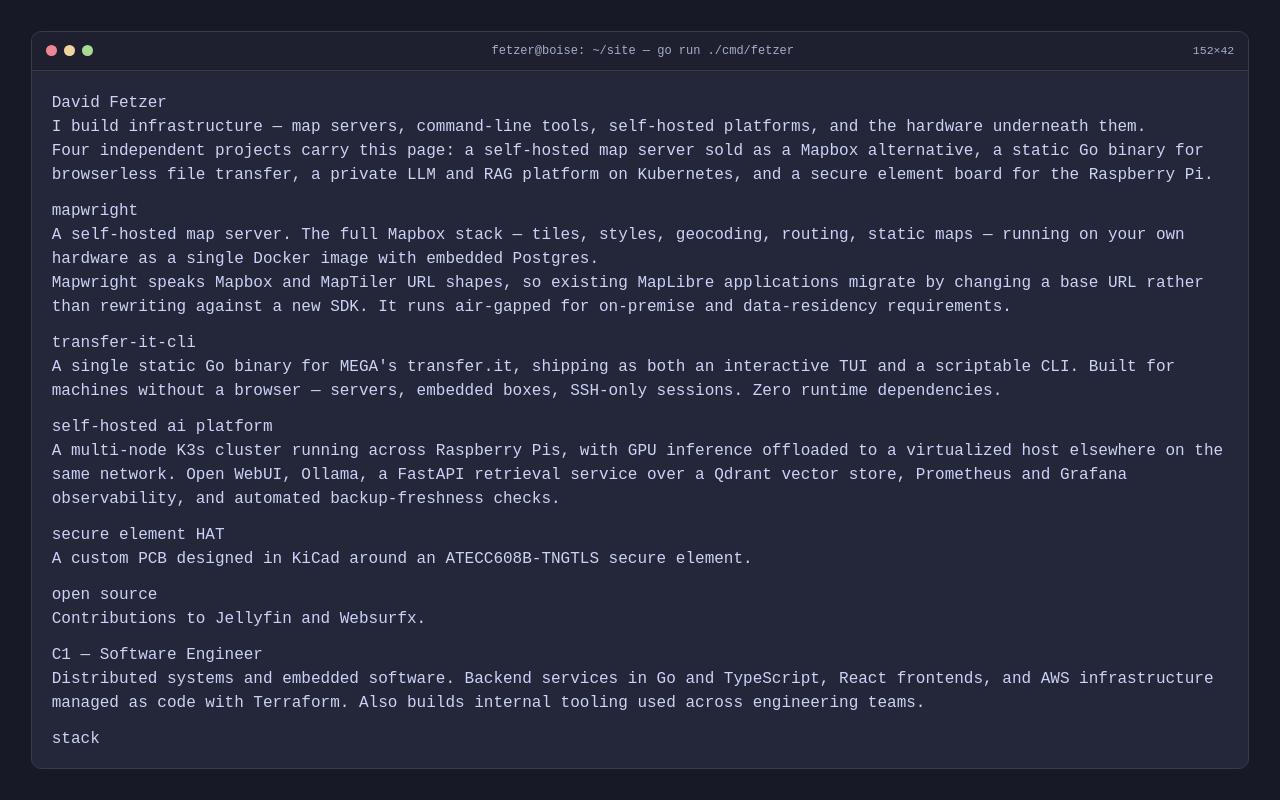
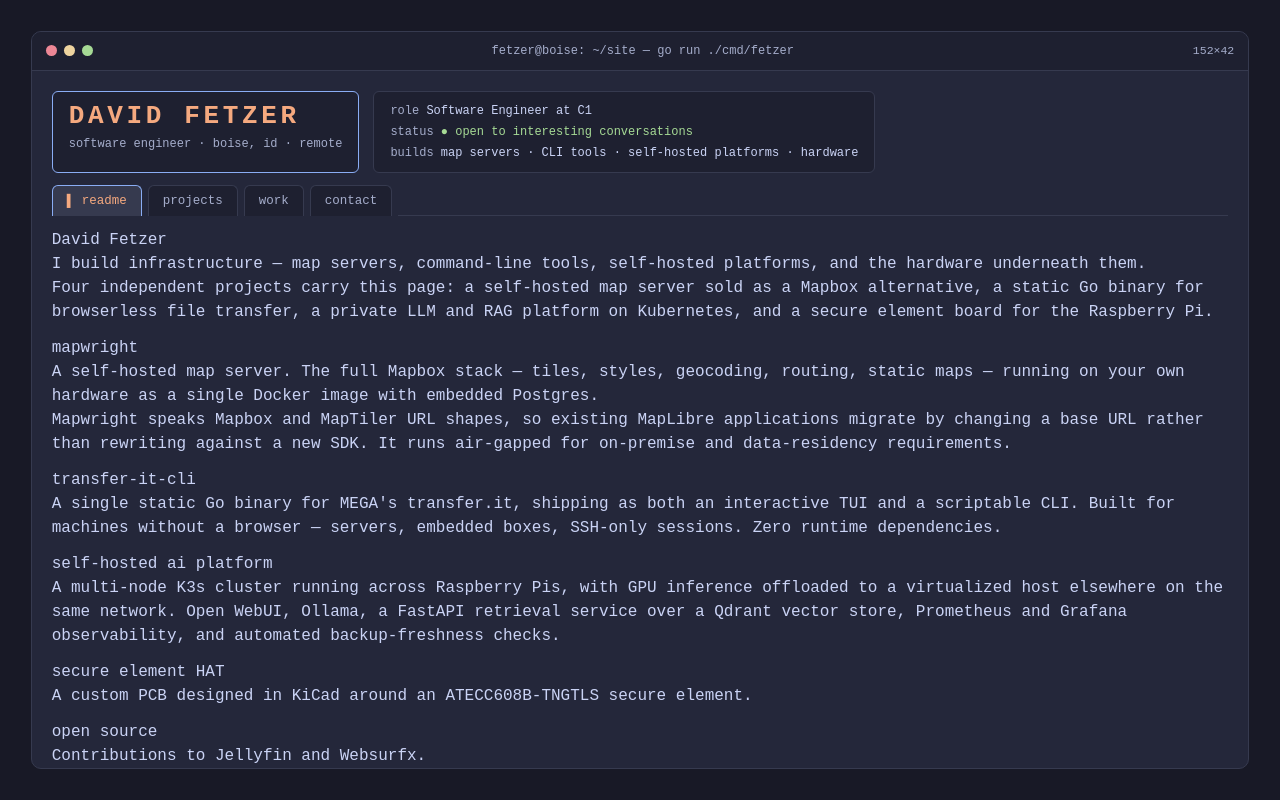
Before and after one commit to phetzy/fetzycloudonline, a React (Vite) app: page / in a window 1280 px wide. Built offline with nearby package versions, Linux system fonts and the light colour scheme; a web font is replaced by a local one.

Commit message:
feat: add the title block, metadata block, and tab bar

```diff
--- a/src/App.tsx
+++ b/src/App.tsx
@@ -1,15 +1,28 @@
+import { useCallback, useState } from 'react'
+import { HeaderRow } from './components/HeaderRow'
+import { TabBar } from './components/TabBar'
 import { TitleBar } from './components/TitleBar'
-import { SECTIONS } from './content'
+import { SECTIONS, type TabId } from './content'
 import { useTerminalDims } from './hooks/useTerminalDims'
+import { firstSectionOfTab } from './selectors'
 
 export function App() {
 	const dims = useTerminalDims()
+	const [tab, setTab] = useState<TabId>('readme')
+	const [selected, setSelected] = useState('readme')
+
+	const selectTab = useCallback((t: TabId) => {
+		setTab(t)
+		setSelected(firstSectionOfTab(t).id)
+	}, [])
 
 	return (
 		<div className="h-screen overflow-hidden bg-crust p-[clamp(8px,2.4vw,32px)] font-mono text-text">
 			<div className="mx-auto flex h-full max-w-[1220px] flex-col overflow-hidden rounded-[10px] border border-surface0 bg-base">
 				<TitleBar dims={dims} />
 				<div className="flex min-h-0 flex-1 flex-col gap-3 p-[clamp(12px,2vw,20px)]">
+					<HeaderRow />
+					<TabBar tab={tab} onSelect={selectTab} />
 					{SECTIONS.map((s) => (
 						<article key={s.id}>
 							<h2>{s.title}</h2>
--- /dev/null
+++ b/src/components/HeaderRow.tsx
@@ -0,0 +1,27 @@
+export function HeaderRow() {
+	return (
+		<div className="flex flex-none flex-wrap items-stretch gap-[14px]">
+			<div className="rounded-[6px] border border-acc2 bg-mantle px-4 py-[10px]">
+				<div className="text-[clamp(18px,2.4vw,26px)] font-bold leading-[1.15] tracking-[0.14em] text-acc">
+					DAVID FETZER
+				</div>
+				<div className="mt-[3px] text-[12px] text-subtext0">
+					software engineer · boise, id · remote
+				</div>
+			</div>
+			<div className="grid content-center gap-[3px] rounded-[6px] border border-surface0 bg-mantle px-4 py-[10px] text-[12px] text-text">
+				<span>
+					<span className="text-subtext0">role </span>Software Engineer at C1
+				</span>
+				<span>
+					<span className="text-subtext0">status </span>
+					<span className="text-green">● open to interesting conversations</span>
+				</span>
+				<span>
+					<span className="text-subtext0">builds </span>map servers · CLI tools · self-hosted
+					platforms · hardware
+				</span>
+			</div>
+		</div>
+	)
+}
--- /dev/null
+++ b/src/components/TabBar.tsx
@@ -0,0 +1,26 @@
+import { TABS, type TabId } from '../content'
+
+export function TabBar({ tab, onSelect }: { tab: TabId; onSelect: (t: TabId) => void }) {
+	return (
+		<div className="flex flex-none flex-wrap gap-[6px]">
+			{TABS.map((t) => {
+				const active = t.id === tab
+				return (
+					<button
+						key={t.id}
+						type="button"
+						onClick={() => onSelect(t.id)}
+						className={`rounded-t-[6px] border border-b-0 px-[14px] py-[6px] font-mono text-[12.5px] ${
+							active
+								? 'border-acc2 bg-surface0 text-acc'
+								: 'border-surface0 bg-mantle text-subtext0'
+						}`}
+					>
+						{active ? `▌ ${t.label}` : `  ${t.label}`}
+					</button>
+				)
+			})}
+			<span className="min-w-[40px] flex-1 self-end border-b border-surface0" />
+		</div>
+	)
+}
```
Also changed, not shown: 1 other file (tests, documents, lock files or other folders).
